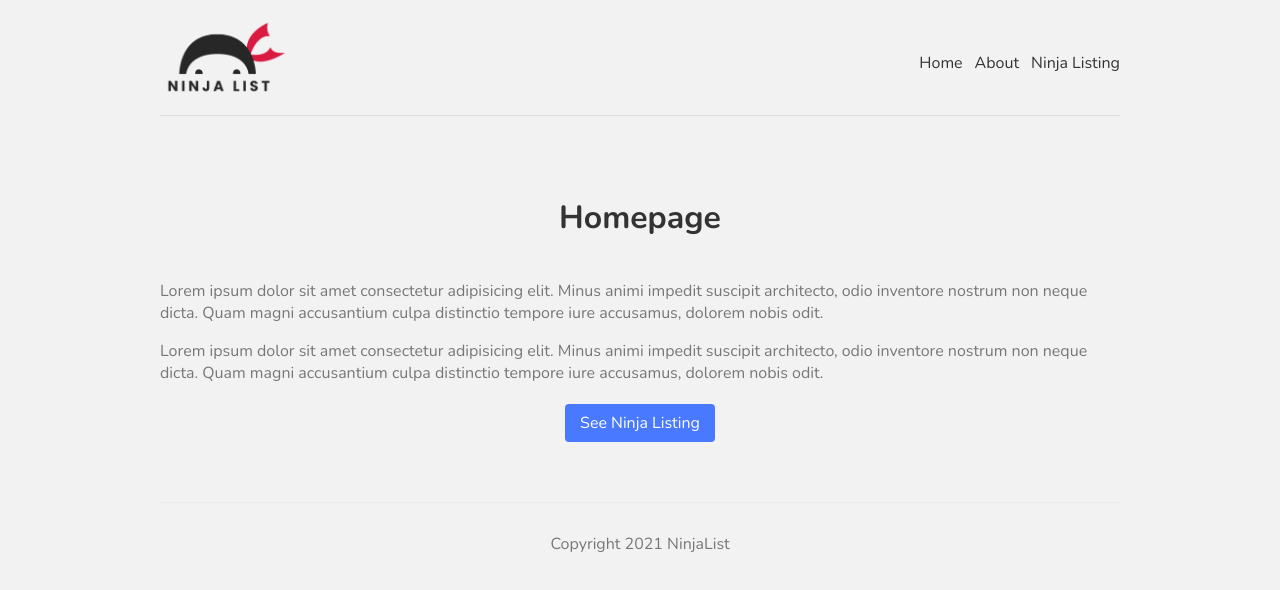
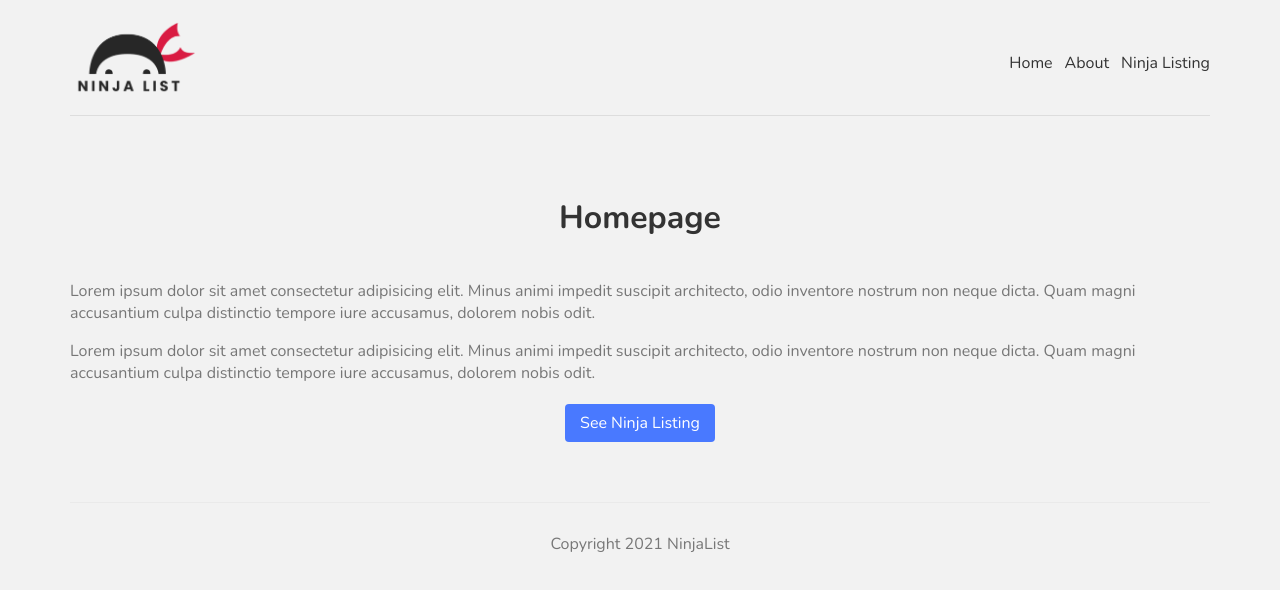
Before and after one commit to nathan-torquato/next-js-alpha, a Next.js app: page / in a window 1280 px wide. Shown: the top 590 px of the page. Built offline with nearby package versions, Linux system fonts and the light colour scheme.

Commit message:
fix: add padding to main content wrapper

```diff
--- a/styles/globals.css
+++ b/styles/globals.css
@@ -11,8 +11,9 @@ a {
   text-decoration: none;
 }
 .content {
-  max-width: 960px;
+  max-width: 1140px;
   margin: 0 auto;
+  padding: 0 16px;
 }
 nav {
   margin: 10px auto 80px;
```
